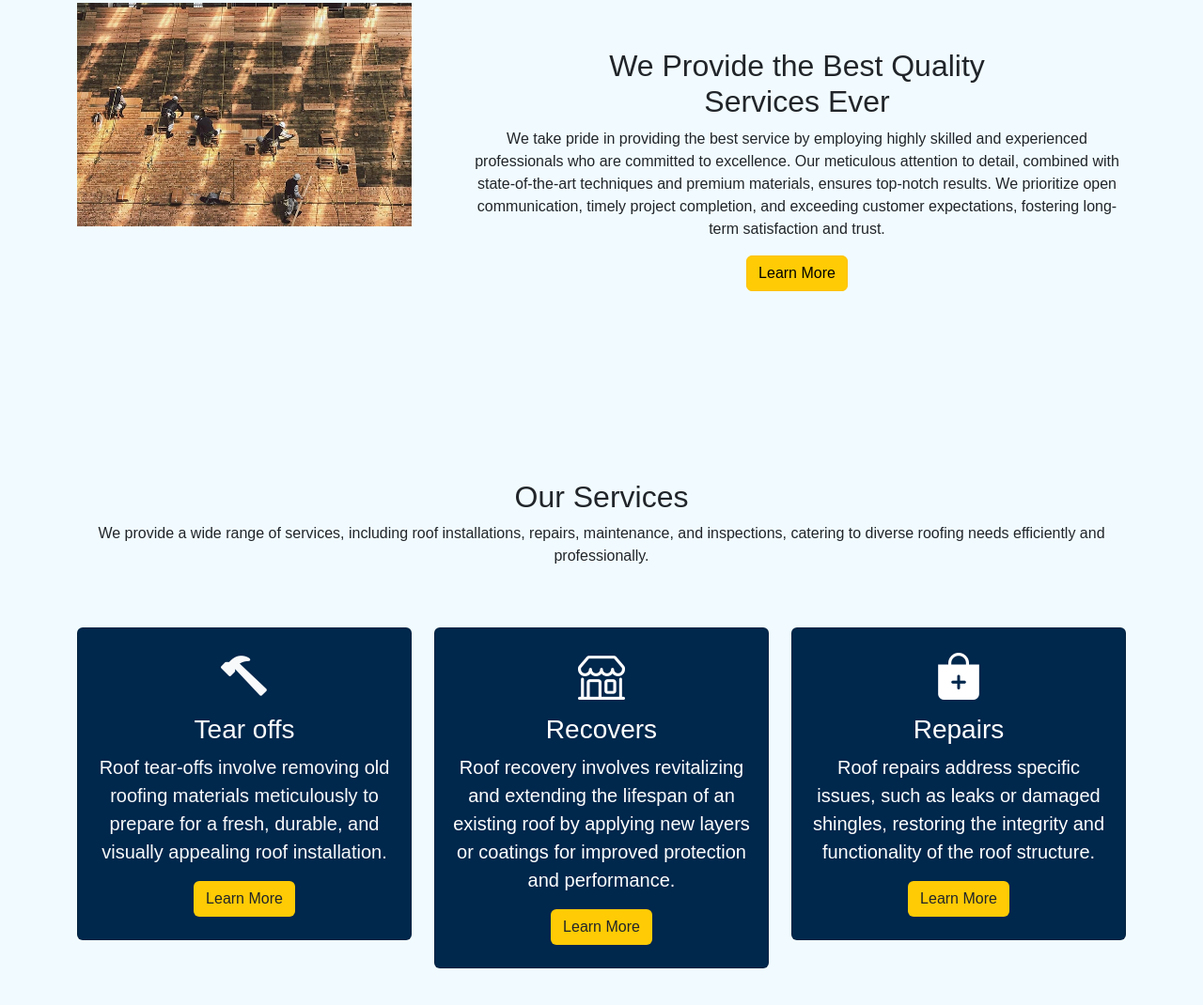
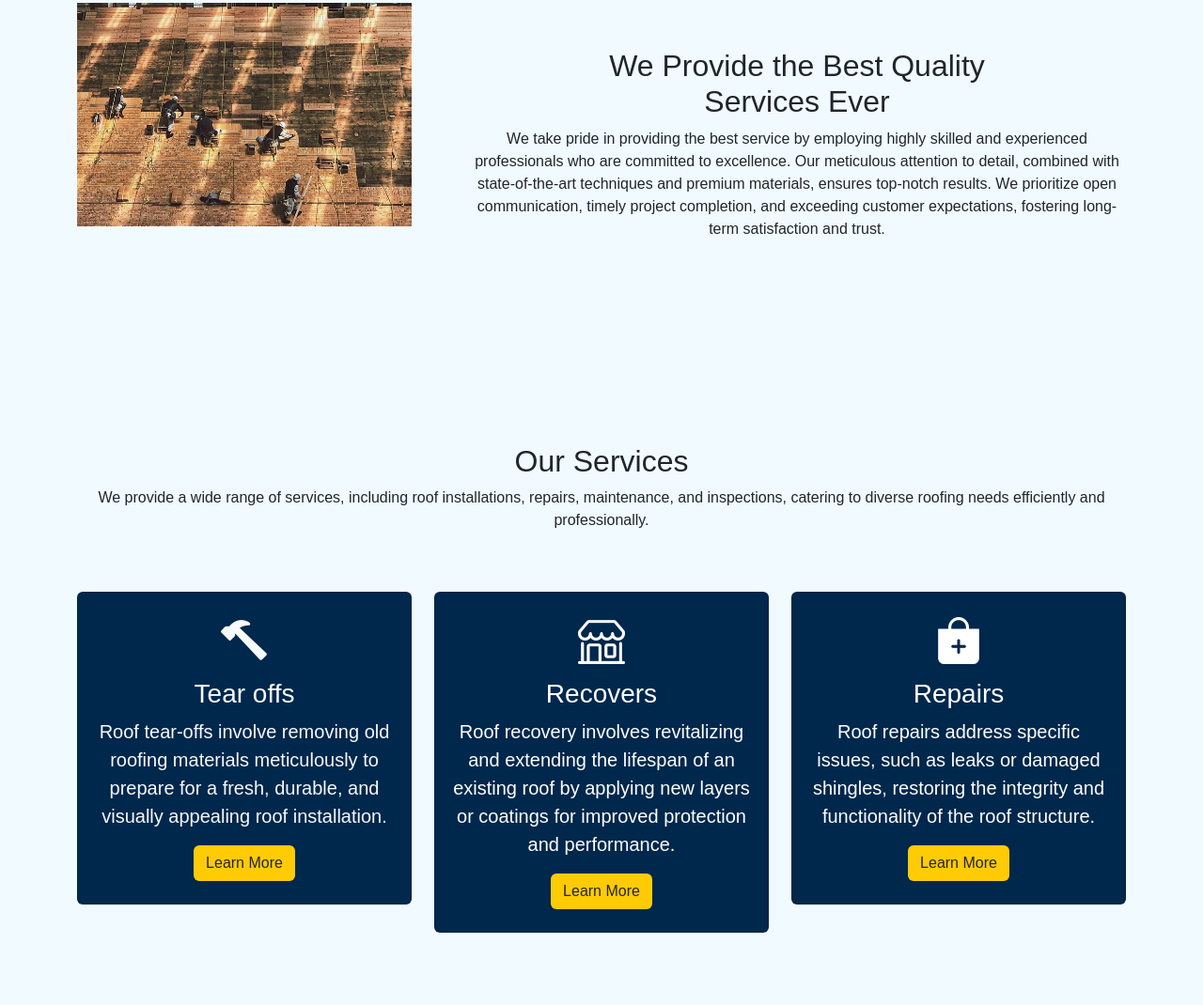
Before and after one commit to markporcarojr/quality-1st-construction, a website built with Parcel: page index.html in a window 1280 px wide. Shown: the part 897-1967 px from the top of the page at 94% size. Built offline with nearby package versions, Linux system fonts and the light colour scheme.

```diff
--- a/index.html
+++ b/index.html
@@ -212,7 +212,6 @@
               <p>
                 We take pride in providing the best service by employing highly skilled and experienced professionals who are committed to excellence. Our meticulous attention to detail, combined with state-of-the-art techniques and premium materials, ensures top-notch results. We prioritize open communication, timely project completion, and exceeding customer expectations, fostering long-term satisfaction and trust.
               </p>
-              <a class="btn btn-warning" href="#quote">Learn More</a>
             </div>
           </div>
         </div>
```
